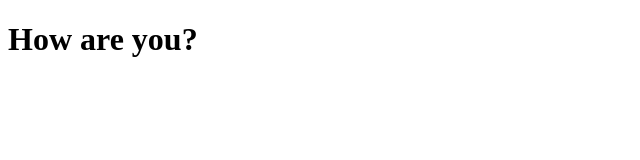
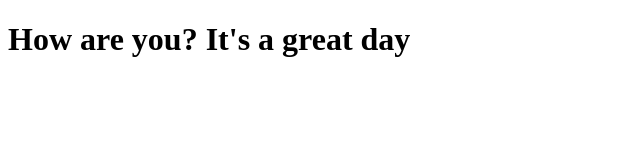
Before and after one commit to itzThillaiC/Web, a plain HTML site: page site/index.html in a window 1280 px wide. Shown: the whole page, without its empty margins (0-640 px from the left). Drawn offline with Linux system fonts and the light colour scheme.

Commit message:
Little change

```diff
--- a/site/index.html
+++ b/site/index.html
@@ -5,7 +5,7 @@
     <meta http-equiv="X-UA-Compatible" content="IE=edge" />
     <meta name="viewport" content="width=device-width, initial-scale=1.0" />
     <title>Hey Thillai</title>
-    <h1>How are you?</h1>
+    <h1>How are you? It's a great day</h1>
   </head>
   <body></body>
 </html>
```
